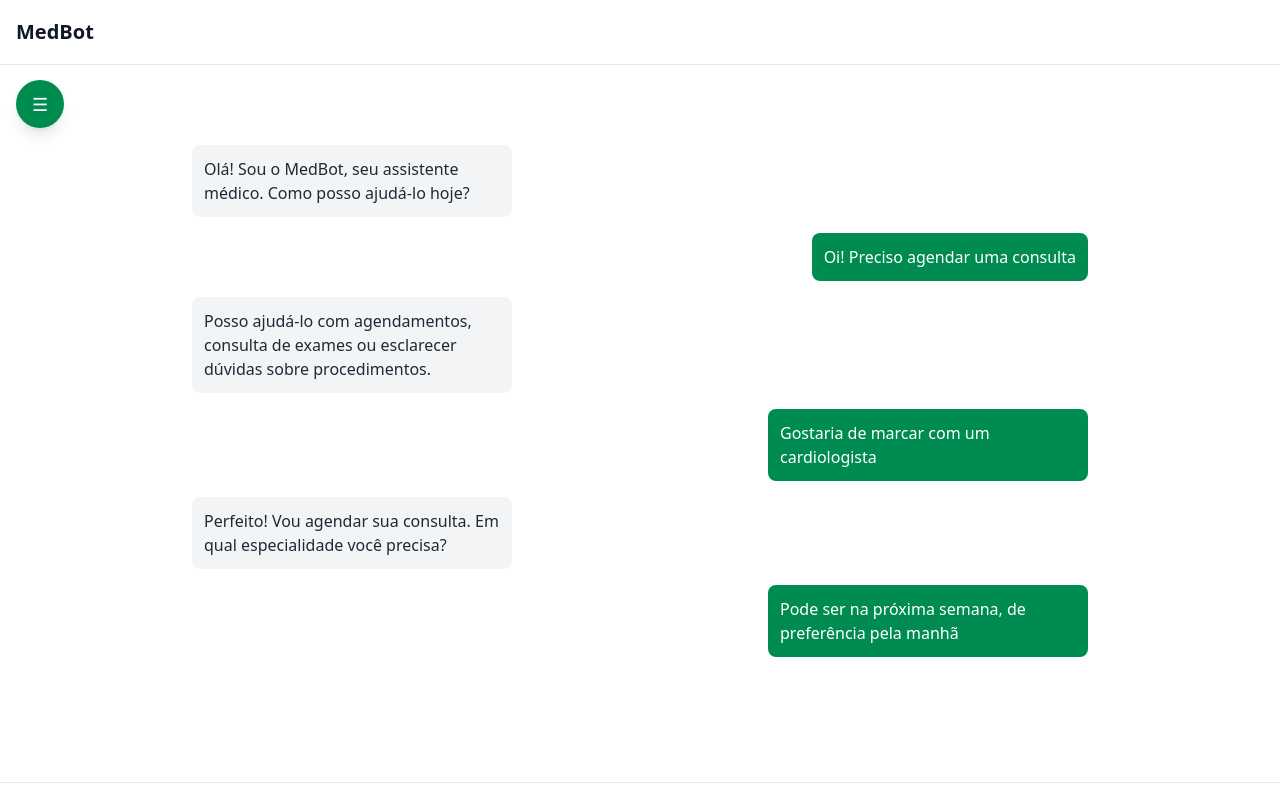
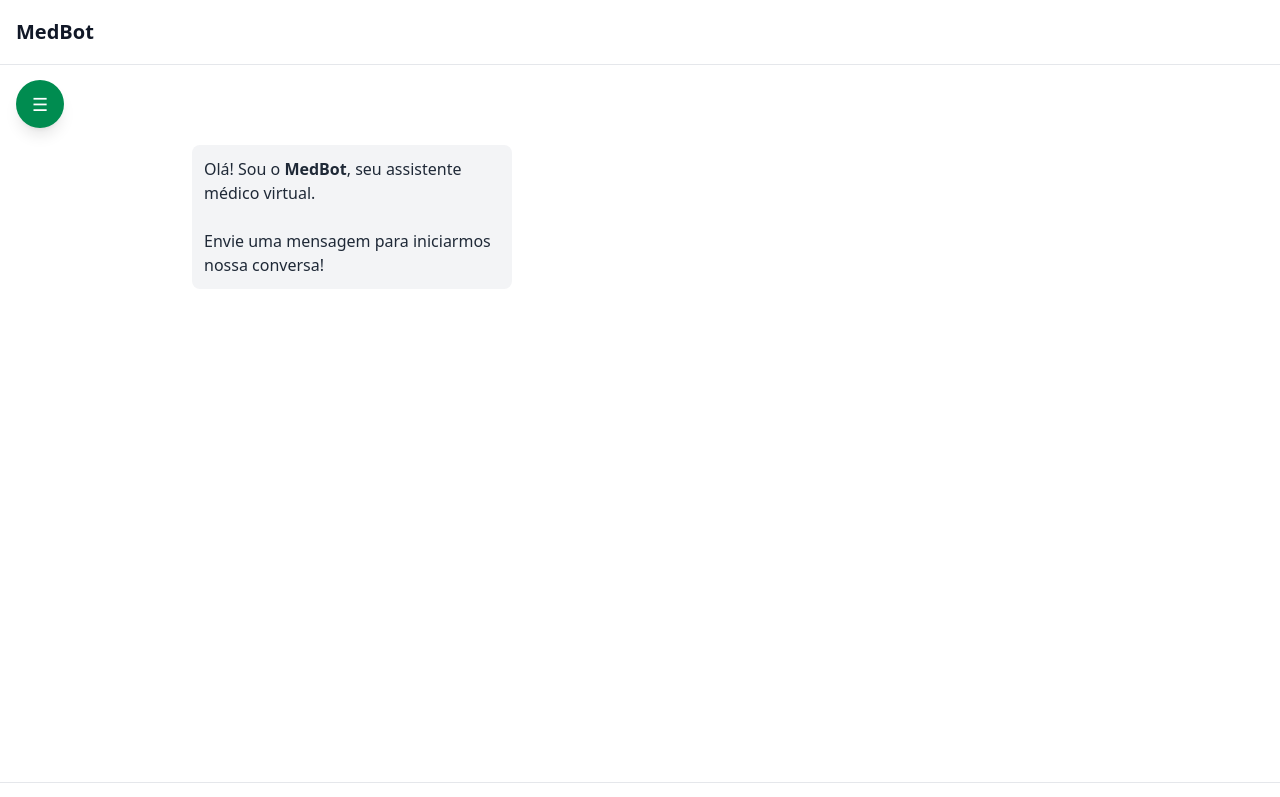
Before and after one commit to LucMazarJR/hackathon-2025, a React (Vite) app in the folder frontend/: page /1/chat in a window 1280 px wide. Shown: the top 797 px of the page. Built offline with nearby package versions, Linux system fonts and the light colour scheme.

Commit message:
Implementação da interação do usuario com o chat e formatação da resposta do chat

```diff
--- a/frontend/package.json
+++ b/frontend/package.json
@@ -12,7 +12,9 @@
   "dependencies": {
     "react": "^19.1.1",
     "react-dom": "^19.1.1",
-    "react-router-dom": "^7.9.1"
+    "react-markdown": "^10.1.0",
+    "react-router-dom": "^7.9.1",
+    "remark-gfm": "^4.0.1"
   },
   "devDependencies": {
     "@eslint/js": "^9.36.0",
--- /dev/null
+++ b/frontend/src/components/layout/FormattedMessage.tsx
@@ -0,0 +1,25 @@
+interface FormattedMessageProps {
+  content: string
+  isBot: boolean
+}
+
+export default function FormattedMessage({ content, isBot }: FormattedMessageProps) {
+  if (!isBot) {
+    return <div className="whitespace-pre-wrap">{content}</div>
+  }
+
+  // Formatação simples para texto do bot
+  const formatText = (text: string) => {
+    return text
+      .replace(/\*\*(.*?)\*\*/g, '<strong>$1</strong>') // **negrito**
+      .replace(/\n/g, '<br />') // quebras de linha
+      .replace(/• /g, '• ') // bullets
+  }
+
+  return (
+    <div
+      className="whitespace-pre-wrap"
+      dangerouslySetInnerHTML={{ __html: formatText(content) }}
+    />
+  )
+}
--- /dev/null
+++ b/frontend/src/lib/api/bot/fecthBot.ts
@@ -0,0 +1,19 @@
+export const fetchChatBot = async (message: string) => {
+  // const id = localStorage.getItem("ID");
+  const id = 1;
+  try {
+
+    const history = localStorage.getItem("message");
+    const result = await fetch(`http://localhost:3000/bot/${id}`, {
+      method: "POST",
+      headers: {
+        "Content-Type": "application/json",
+      },
+      body: JSON.stringify({ message, history }),
+    });
+
+    return result.json();
+  } catch (error) {
+    return error;
+  }
+};
--- a/frontend/src/pages/Chat.tsx
+++ b/frontend/src/pages/Chat.tsx
@@ -1,26 +1,48 @@
-import { useState } from 'react'
-import ChatSidebar from '../components/layout/ChatSidebar'
-import Message from '../components/layout/message'
+import { useState } from "react";
+import { fetchChatBot } from "../lib/api/bot/fecthBot.ts";
+import ChatSidebar from "../components/layout/ChatSidebar";
+import Message from "../components/layout/message";
+import FormattedMessage from "../components/layout/FormattedMessage";
+
+interface ChatMessage {
+  id: number;
+  type: "usr" | "chat";
+  message: string;
+}
 
 export default function Chat() {
-  const [isMenuOpen, setIsMenuOpen] = useState(false)
+  const [isMenuOpen, setIsMenuOpen] = useState(false);
+  const [messages, setMessages] = useState<ChatMessage[]>([
+    { id: 0, type: 'chat', message: 'Olá! Sou o **MedBot**, seu assistente médico virtual.\n\nEnvie uma mensagem para iniciarmos nossa conversa!' }
+  ]);
+  const [usrMessage, setUsrMessage] = useState("");
 
-  const messages = [
-    { id: 1, type: 'chat', message: 'Olá! Sou o MedBot, seu assistente médico. Como posso ajudá-lo hoje?' },
-    { id: 2, type: 'usr', message: 'Oi! Preciso agendar uma consulta' },
-    { id: 3, type: 'chat', message: 'Posso ajudá-lo com agendamentos, consulta de exames ou esclarecer dúvidas sobre procedimentos.' },
-    { id: 4, type: 'usr', message: 'Gostaria de marcar com um cardiologista' },
-    { id: 5, type: 'chat', message: 'Perfeito! Vou agendar sua consulta. Em qual especialidade você precisa?' },
-    { id: 6, type: 'usr', message: 'Pode ser na próxima semana, de preferência pela manhã' }
-  ]
+  const handleSendMessage = async () => {
+    const userMsg = {
+      id: messages.length + 1,
+      type: "usr" as const,
+      message: usrMessage,
+    };
+    setMessages((prev) => [...prev, userMsg]);
+    setUsrMessage("");
+
+    const botResponse = await fetchChatBot(usrMessage);
+    const botMsg = {
+      id: messages.length + 2,
+      type: "chat" as const,
+      message: botResponse.message,
+    };
+    setMessages((prev) => {
+      const updatedMessages = [...prev, botMsg];
+      localStorage.setItem("messages", JSON.stringify(updatedMessages));
+      return updatedMessages;
+    });
+  };
 
   return (
     <div className="min-h-screen bg-white flex">
       {/* Sidebar Modal */}
-      <ChatSidebar
-        isOpen={isMenuOpen}
-        onClose={() => setIsMenuOpen(false)}
-      />
+      <ChatSidebar isOpen={isMenuOpen} onClose={() => setIsMenuOpen(false)} />
 
       {/* Fixed Menu Button */}
       <button
@@ -38,29 +60,42 @@ export default function Chat() {
             {messages.map((msg) => (
               <Message
                 key={msg.id}
-                orientation={msg.type === 'chat' ? 'left' : 'right'}
+                orientation={msg.type === "chat" ? "left" : "right"}
               >
-                {msg.message}
+                <FormattedMessage
+                  content={msg.message}
+                  isBot={msg.type === "chat"}
+                />
               </Message>
             ))}
-
           </div>
         </div>
 
         {/* Input Area */}
         <div className="border-t border-gray-200 p-4">
           <div className="max-w-4xl mx-auto flex gap-2">
-            <input
-              type="text"
+            <textarea
               placeholder="Digite sua mensagem..."
-              className="flex-1 px-4 py-3 border border-gray-300 rounded-lg focus:ring-2 focus:ring-green-500 focus:border-green-500 outline-none"
+              value={usrMessage}
+              onChange={(e) => setUsrMessage(e.target.value)}
+              onKeyDown={(e) => {
+                if (e.key === 'Enter' && !e.shiftKey) {
+                  e.preventDefault()
+                  handleSendMessage()
+                }
+              }}
+              className="flex-1 px-4 py-3 border border-gray-300 rounded-lg focus:ring-2 focus:ring-green-500 focus:border-green-500 outline-none resize-none min-h-[48px] max-h-32"
+              rows={1}
             />
-            <button className="bg-primary text-white px-6 py-3 rounded-lg hover:bg-green-700 transition-colors">
+            <button
+              onClick={handleSendMessage}
+              className="bg-primary text-white px-6 py-3 rounded-lg hover:bg-green-700 transition-colors self-end"
+            >
               Enviar
             </button>
           </div>
         </div>
       </div>
     </div>
-  )
+  );
 }
```
Also changed, not shown: 1 other file (tests, documents, lock files or other folders).
